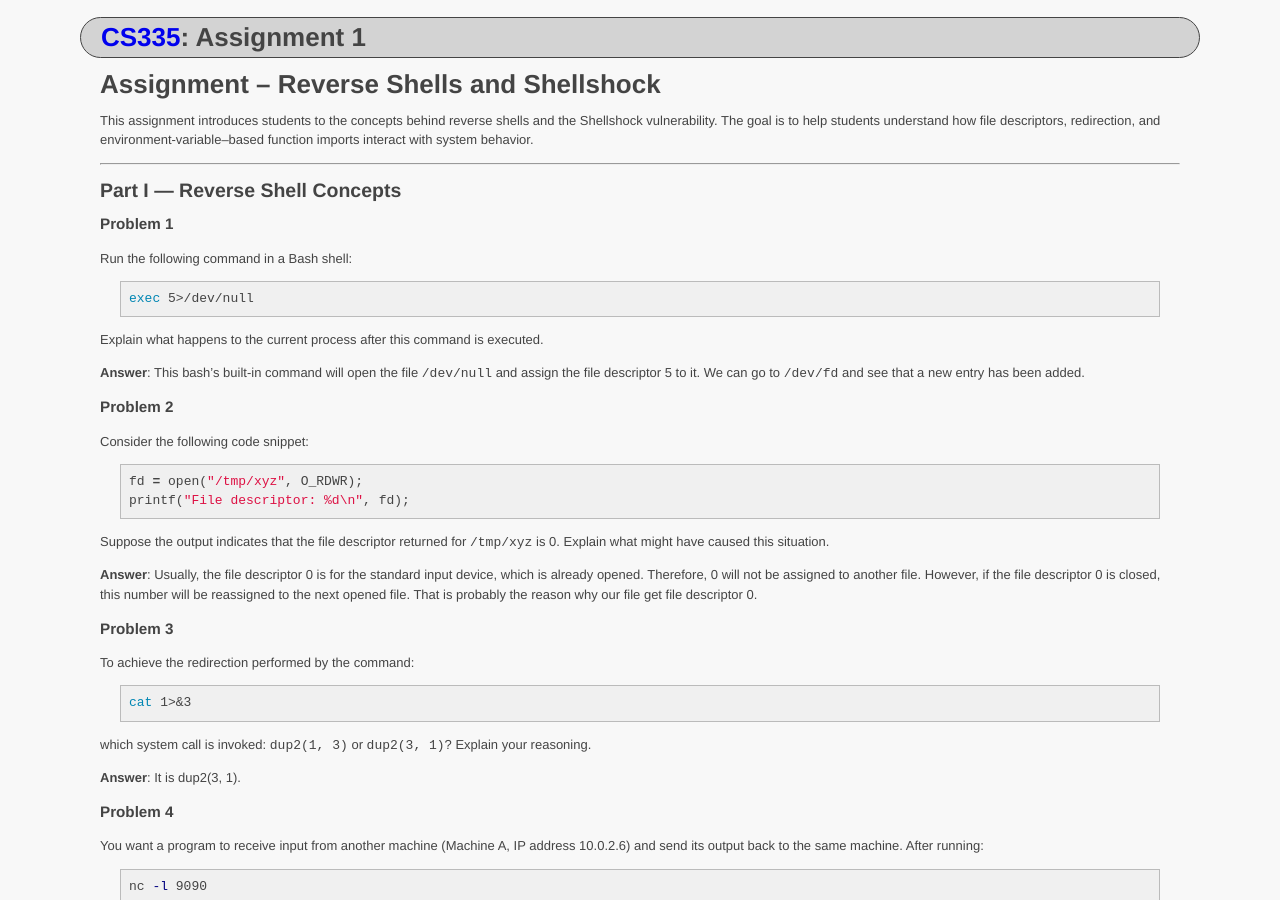
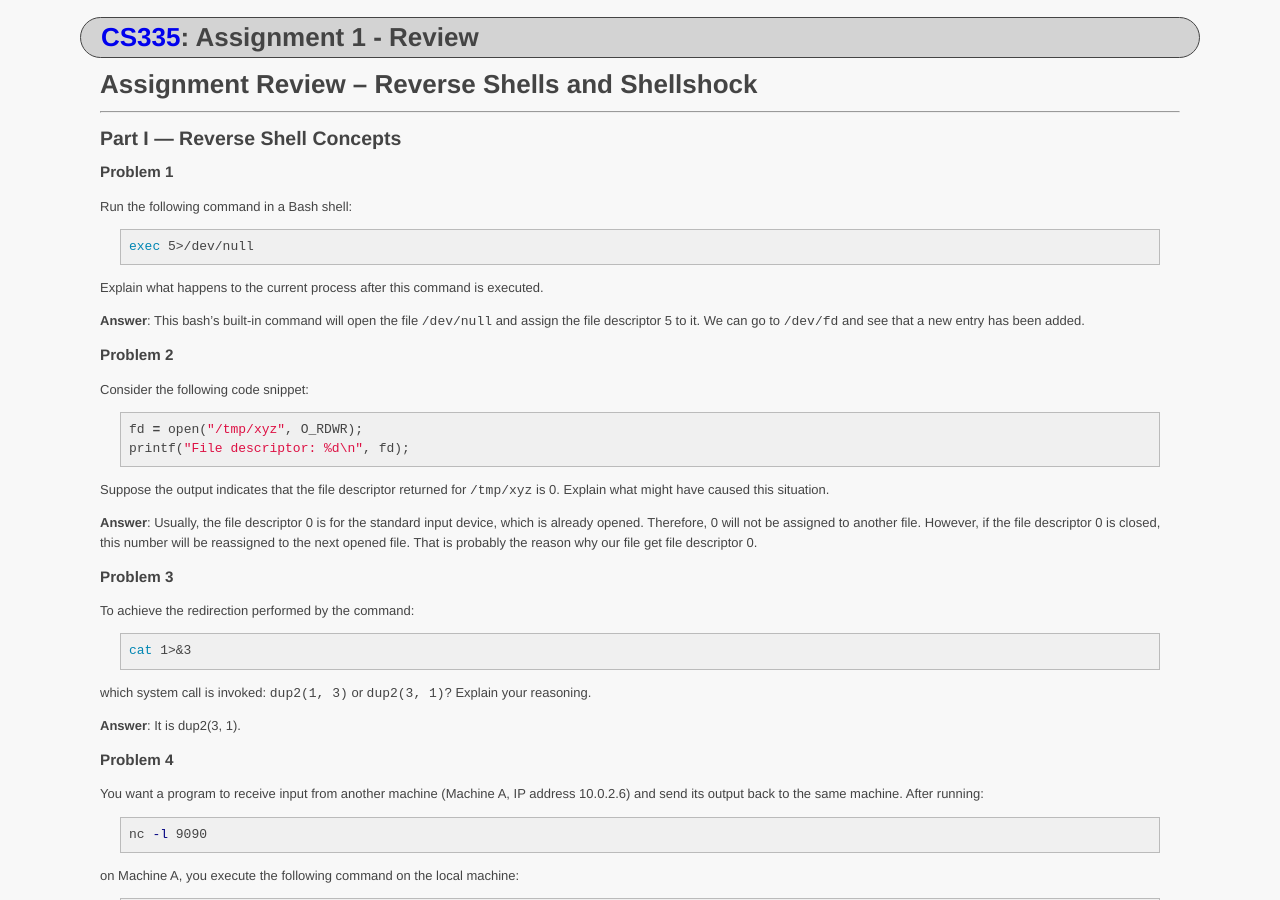
Before and after one commit to ycpcs/cs335-spring2026, a Jekyll site: the page built from assignments/assignment-1-review.md, in a window 1280 px wide and 900 px high. Built offline with Jekyll 4.4.1, drawn with Linux system fonts in a browser that asks for light colours.

Commit message:
update title

````diff
--- a/assignments/assignment-1-review.md
+++ b/assignments/assignment-1-review.md
@@ -1,14 +1,12 @@
 ---
 layout: default
 course_number: CS335
-title: Assignment 1
+title: Assignment 1 - Review
 ---
-
-# Assignment – Reverse Shells and Shellshock
-This assignment introduces students to the concepts behind reverse shells and the Shellshock vulnerability. The goal is to help students understand how file descriptors, redirection, and environment‑variable–based function imports interact with system behavior.
-
+# Assignment Review – Reverse Shells and Shellshock
 ---
 ## Part I — Reverse Shell Concepts
+
 ### Problem 1
 Run the following command in a Bash shell:
 ```bash
````
